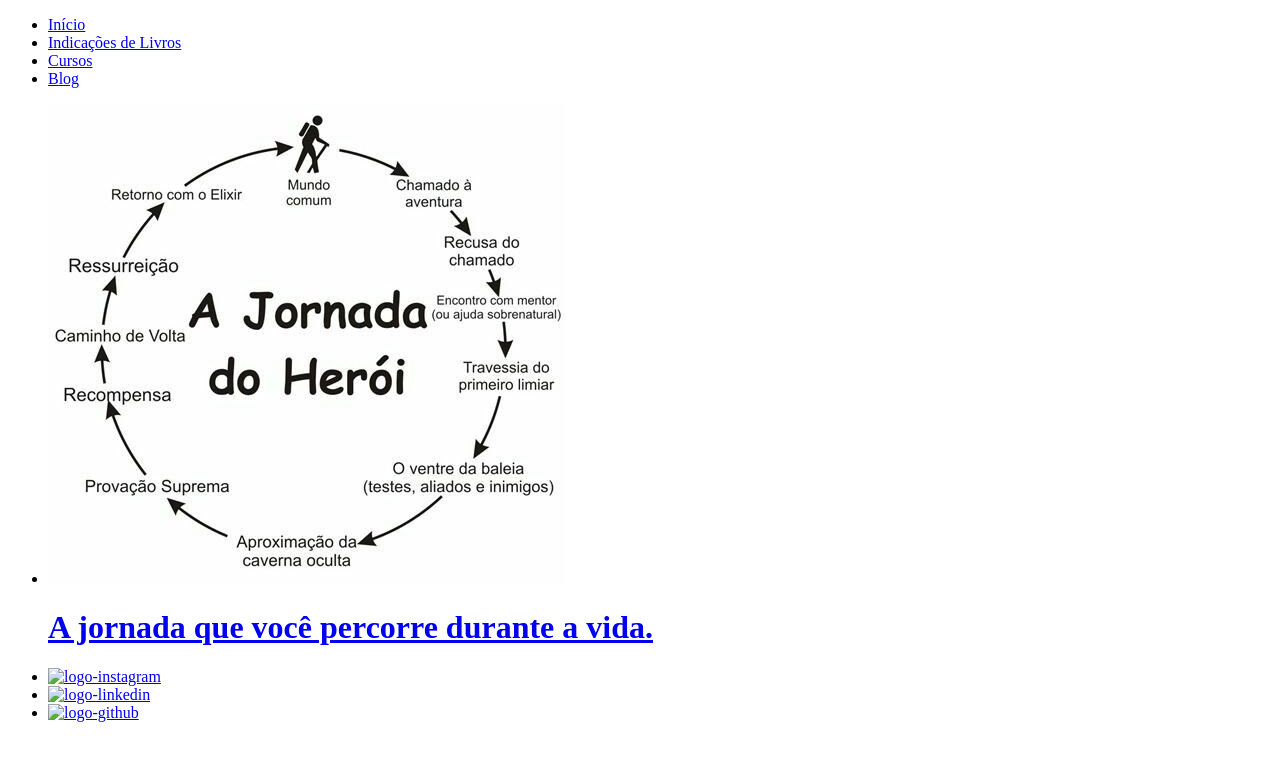
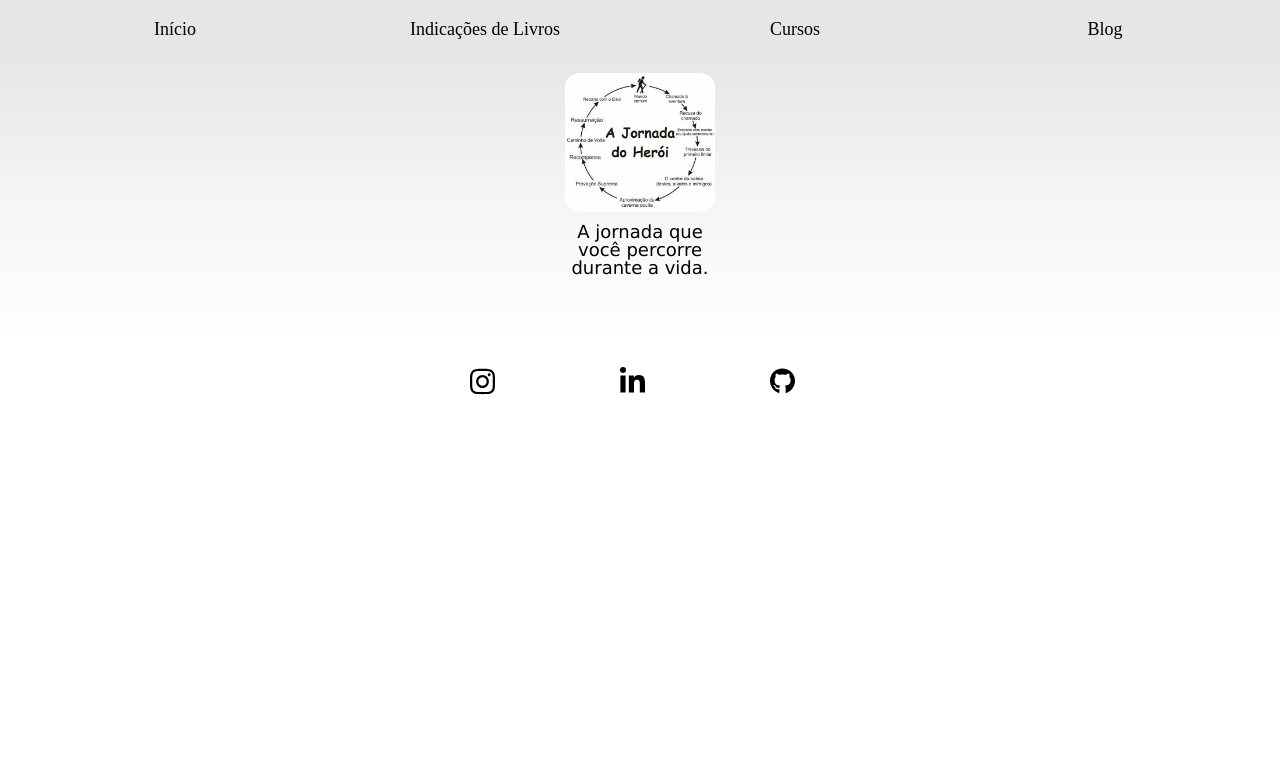
Before and after one commit to DaviEduardoDev/davi-eduardo, a plain HTML site: page blog.html in a window 1280 px wide. Drawn offline with Linux system fonts and the light colour scheme; the site is published under a folder, as on GitHub Pages, so addresses that start at the root find nothing.

Commit message:
Correção de sintaxe.html

```diff
--- a/blog.html
+++ b/blog.html
@@ -2,9 +2,9 @@
 <html lang="pt-br">
   <head>
     <meta charset="UTF-8" />
-    <link rel="stylesheet" href="/css/reset.css" />
-    <link rel="stylesheet" href="/css/style.css" />
-    <link rel="stylesheet" href="/css/blog.css" />
+    <link rel="stylesheet" href="css/reset.css" />
+    <link rel="stylesheet" href="css/style.css" />
+    <link rel="stylesheet" href="css/blog.css" />
     <meta name="viewport" content="width=device-width, initial-scale=1.0" />
     <title>Blog</title>
   </head>
@@ -54,19 +54,19 @@
           <ul class="lista-redes">
             <li>
               <a href="https://www.instagram.com/davie.dd/" target="_blank"
-                ><img src="/img/instagram.svg" alt="logo-instagram"
+                ><img src="img/instagram.svg" alt="logo-instagram"
               /></a>
             </li>
             <li>
               <a
                 href="https://www.linkedin.com/in/davieduardodomingos/"
                 target="_blank"
-                ><img src="/img/linkedin-in.svg" alt="logo-linkedin"
+                ><img src="img/linkedin-in.svg" alt="logo-linkedin"
               /></a>
             </li>
             <li>
               <a href="https://github.com/DaviEduardoDev" target="_blank"
-                ><img src="/img/github.svg" alt="logo-github"
+                ><img src="img/github.svg" alt="logo-github"
               /></a>
             </li>
           </ul>
```
